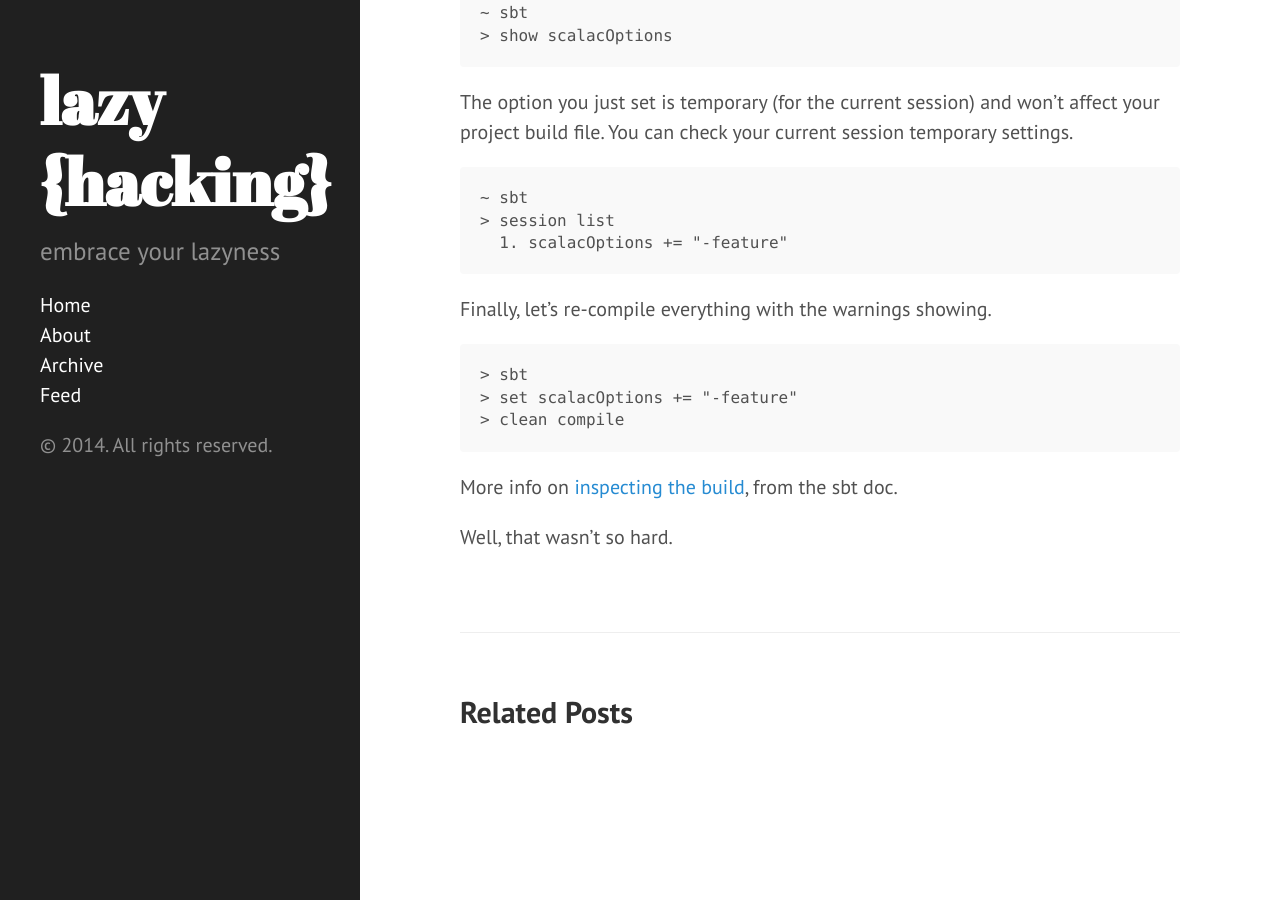
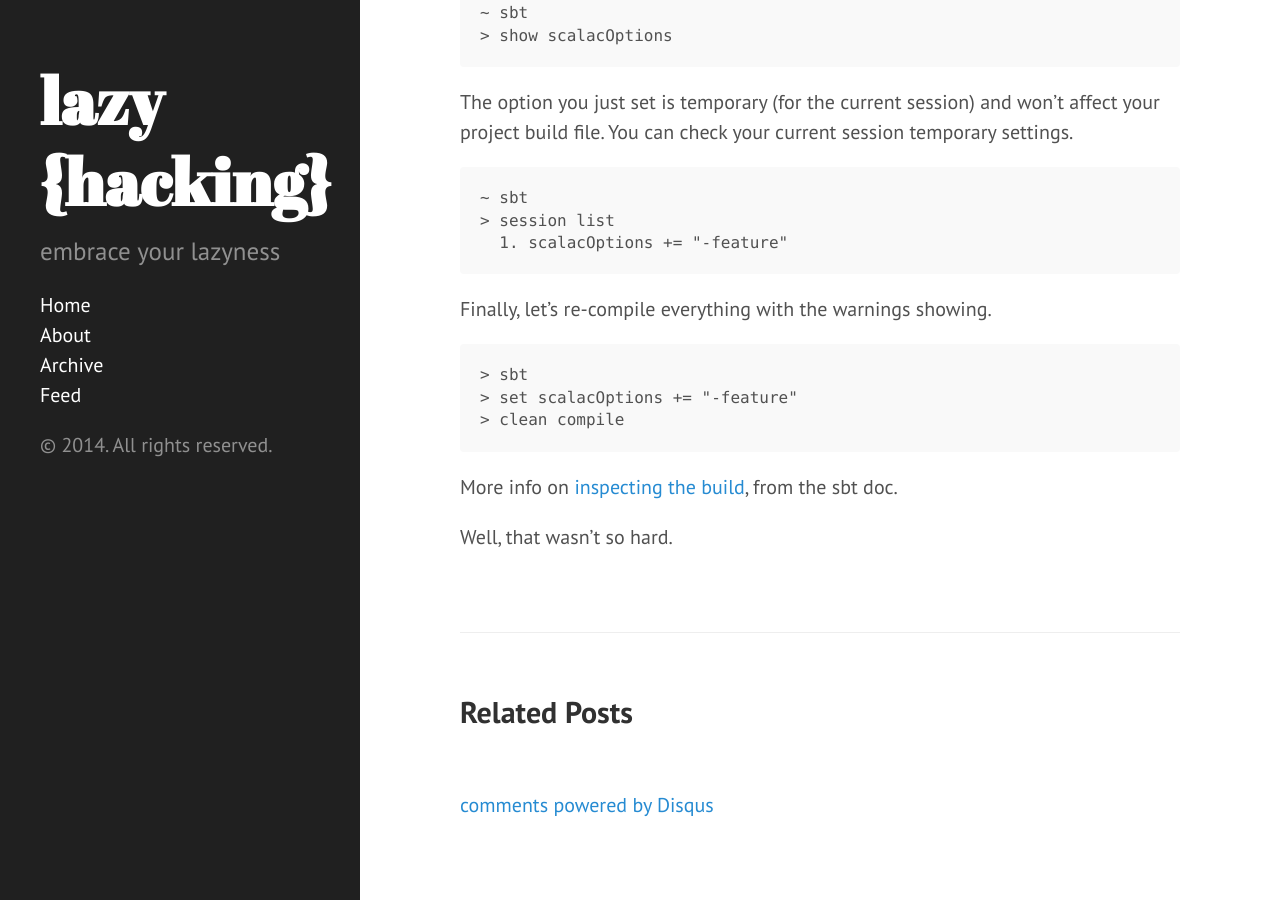
Before and after one commit to bchazalet/bchazalet.github.io, a Jekyll site: the page built from _posts/2014-08-05-sbt-interactive-with-scala-options.md, in a window 1280 px wide and 900 px high, scrolled down 991 px. Built offline with Jekyll 4.4.1, drawn with Linux system fonts in a browser that asks for light colours; Markdown is read by kramdown in place of the engine named in the settings; comment, search, counter and statistics services are not loaded; some of the changed lines change nothing that is shown.

Commit message:
Adding disqus comments

```diff
--- /dev/null
+++ b/_includes/comments.html
@@ -0,0 +1,16 @@
+{% if page.comments %}
+<div id="disqus_thread"></div>
+<script type="text/javascript">
+  /* * * CONFIGURATION VARIABLES: EDIT BEFORE PASTING INTO YOUR WEBPAGE * * */
+  var disqus_shortname = 'lazyhaking'; // required: replace example with your forum shortname
+
+  /* * * DON'T EDIT BELOW THIS LINE * * */
+  (function() {
+    var dsq = document.createElement('script'); dsq.type = 'text/javascript'; dsq.async = true;
+    dsq.src = '//' + disqus_shortname + '.disqus.com/embed.js';
+    (document.getElementsByTagName('head')[0] || document.getElementsByTagName('body')[0]).appendChild(dsq);
+  })();
+</script>
+<noscript>Please enable JavaScript to view the <a href="http://disqus.com/?ref_noscript">comments powered by Disqus.</a></noscript>
+<a href="http://disqus.com" class="dsq-brlink">comments powered by <span class="logo-disqus">Disqus</span></a>
+{% endif %}
--- a/_layouts/default.html
+++ b/_layouts/default.html
@@ -9,6 +9,7 @@
 
     <div class="content container">
       {{ content }}
+      {% include comments.html %}
     </div>
 
   {% include google_analytics.html %}
--- a/_posts/2014-08-05-sbt-interactive-with-scala-options.md
+++ b/_posts/2014-08-05-sbt-interactive-with-scala-options.md
@@ -1,6 +1,7 @@
 ---
 layout: post
 title: running sbt in interactive mode with -feature
+comments: true
 ---
 
 This has annoyed me for a while, but it's actually simple.
```
